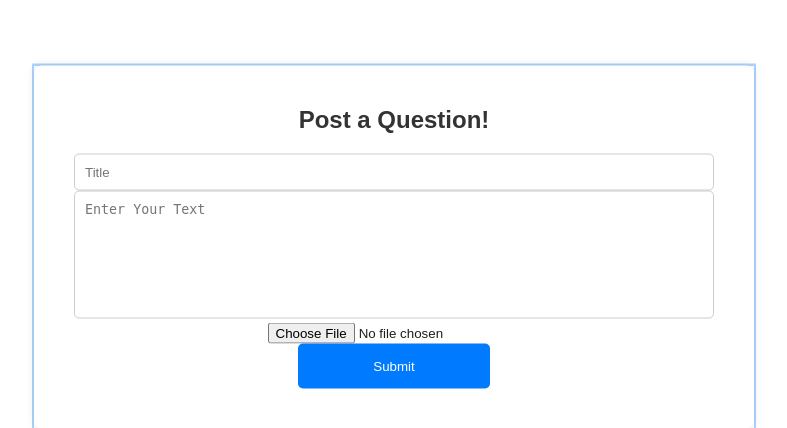
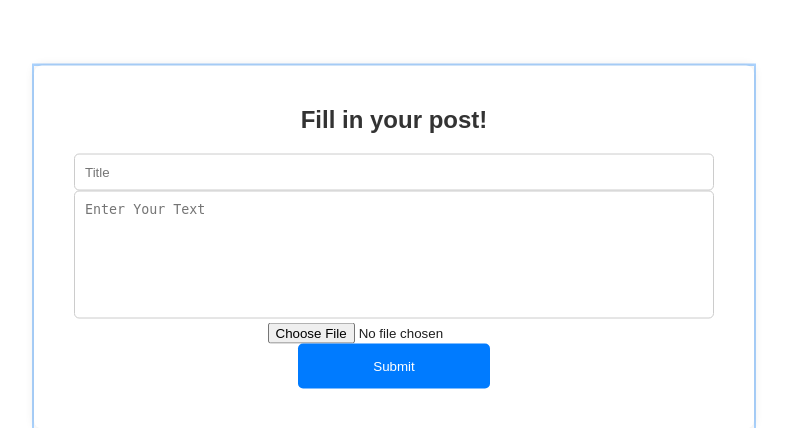
Before and after one commit to KennyPang04/Nah-Id-Win, a Flask app: template templates/post.html in a window 1280 px wide. Shown: the part 153-581 px from the top of the page, without its empty margins (246-1033 px from the left). Run offline with Flask 3, Linux system fonts and the light colour scheme; the template is opened without the code that fills it, so the values that code supplies are empty.

Commit message:
small text changes

```diff
--- a/templates/post.html
+++ b/templates/post.html
@@ -10,7 +10,7 @@
 {% block content %}
 <div class="postContainer">
     <div class="postBox">
-        <h2>Post a Question!</h2>
+        <h2>Fill in your post!</h2>
         <form action="/send-post" method="post" enctype="multipart/form-data">
             <div class="textbox">
                 <input type="text" placeholder="Title" name="title" required>
```
